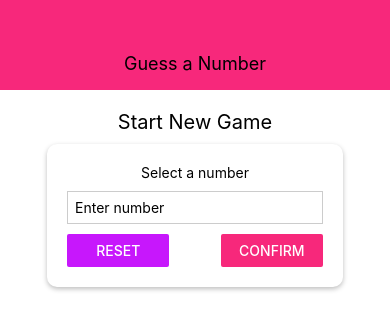
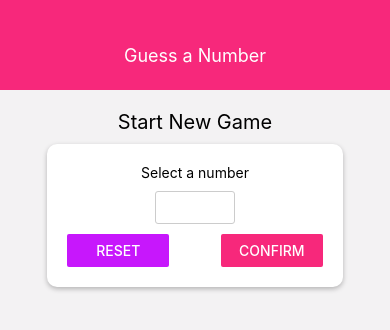
Before and after one commit to LostLite/numbersgame, a React Native app: screen / in a window 390 px wide. Shown: the top 330 px of the page. Built offline with nearby package versions, Linux system fonts and the light colour scheme.

Commit message:
Completed startGameScreen

```diff
--- a/App.js
+++ b/App.js
@@ -1,5 +1,6 @@
 import React from 'react';
 import { StyleSheet, View } from 'react-native';
+import Colors from './constants/colors';
 import { Header } from './components/header';
 import { StartGameScreen } from './screens/startGameScreen';
 
@@ -14,6 +15,7 @@
 
 const styles = StyleSheet.create({
   container: {
-    flex: 1
+    flex: 1,
+    backgroundColor: Colors.mainBackground,
   }
 });
--- a/components/header.js
+++ b/components/header.js
@@ -14,13 +14,13 @@
     header: {
         width: '100%',
         height: 90,
-        paddingTop: 36,
+        paddingTop: 20,
         backgroundColor: Colors.primary,
         alignItems: 'center',
         justifyContent: 'center'
     },
     headerTitle:{
-        color: 'black',
+        color: 'white',
         fontSize: 18
     }
 });
--- /dev/null
+++ b/components/input.js
@@ -0,0 +1,19 @@
+import React from 'react';
+import {StyleSheet, TextInput} from 'react-native';
+
+export default function Input(props) {
+    return (
+        <TextInput {...props} style={{...styles.textInput, ...props.style}} />
+    )
+}
+
+const styles = StyleSheet.create({
+    textInput: {
+        borderColor: '#cccccc',
+        borderWidth: 1,
+        borderRadius: 3,
+        padding: 7,
+        marginTop: 10,
+        marginBottom: 10
+    },
+})
--- /dev/null
+++ b/components/numberContainer.js
@@ -0,0 +1,28 @@
+import React from 'react';
+import {StyleSheet, View, Text} from 'react-native';
+import Colors from '../constants/colors';
+
+export default function NumberContainer(props) {
+    return (
+        <View style={styles.container}>
+            <Text style={styles.number}>{props.children}</Text>
+        </View>
+    )
+}
+
+const styles = StyleSheet.create({
+    container: {
+        borderWidth: 2,
+        borderColor: Colors.accent,
+        padding: 10,
+        borderRadius: 10,
+        marginVertical: 10,
+        alignItems: 'center',
+        justifyContent: 'center'
+    },
+    number: {
+        color: Colors.accent,
+        fontSize: 22,
+    }
+
+});
--- a/constants/colors.js
+++ b/constants/colors.js
@@ -1,4 +1,5 @@
 export default {
     primary: "#f7287b",
-    accent: "#c717fc"
+    accent: "#c717fc",
+    mainBackground: '#F3F2F3'
 }
--- a/screens/startGameScreen.js
+++ b/screens/startGameScreen.js
@@ -1,21 +1,77 @@
-import React from 'react';
-import {StyleSheet, View, Text, TextInput, Button} from 'react-native';
+import React, {useState} from 'react';
+import {StyleSheet, View, Text, Button, TouchableWithoutFeedback, Keyboard, Alert} from 'react-native';
 import Colors from '../constants/colors';
 import { Card } from '../components/card';
+import Input from '../components/input';
+import NumberContainer from '../components/numberContainer';
 
 export const StartGameScreen = props => {
+
+    const [enteredValue, setEnteredValue] = useState('');
+    const [confirmed, setConfirmed] = useState(false );
+    const [selectedNumber, setSelectedNumber] = useState('');
+
+    const numberInputHandler = inputText => setEnteredValue(inputText.replace(/[^0-9]/g,''));
+
+    const resetInputHandler = () => {
+        setEnteredValue('');
+        setConfirmed(false);
+    };
+
+    const confirmInputHandler = () => {
+        const chosenNumber = parseInt(enteredValue);
+        if(isNaN(chosenNumber) || chosenNumber <= 0 || chosenNumber > 99) {
+            Alert.alert('Invalid Number',
+                'Input has to be a number between 1 and 99',
+                [
+                    {
+                        text:'Okay',
+                        style: 'destructive',
+                        onPress: () => resetInputHandler()
+                    }
+                ])
+            return;
+        };
+        setConfirmed(true);
+        setSelectedNumber(chosenNumber);
+        setEnteredValue('');
+        Keyboard.dismiss();
+    };
+
+    let confirmedOutput;
+    if(confirmed) {
+    confirmedOutput =
+        <Card style={styles.summaryContainer}>
+            <Text>You selected:</Text>
+            <NumberContainer>{selectedNumber}</NumberContainer>
+            <Button title="START GAME" />
+        </Card>
+    }
+
     return (
+        <TouchableWithoutFeedback onPress={()=> Keyboard.dismiss()}>
             <View style={styles.container}>
                 <Text style={styles.title}>Start New Game</Text>
                 <Card style={styles.inputContainer}>
                     <Text>Select a number</Text>
-                <TextInput placeholder="Enter number" style={styles.textInput} />
+                    <Input
+                        style={styles.input}
+                        blurOnSubmit
+                        autoCapitalize="none"
+                        autoCorrect={false}
+                        keyboardType="numeric"
+                        maxLength={2}
+                        onChangeText={numberInputHandler}
+                        value={enteredValue} />
                     <View style={styles.buttonContainer}>
-                    <View style={styles.button}><Button title="Reset" color={Colors.accent} onPress={() => {}}/></View>
-                    <View style={styles.button}><Button title="Confirm" color={Colors.primary} onPress={() => {}}/></View>
+                        <View style={styles.button}><Button title="Reset" color={Colors.accent} onPress={() => resetInputHandler()}/></View>
+                        <View style={styles.button}><Button title="Confirm" color={Colors.primary} onPress={() => confirmInputHandler()}/></View>
                     </View>
                 </Card>
+                {confirmedOutput}
             </View>
+        </TouchableWithoutFeedback>
+
     )
 }
 
@@ -35,13 +91,9 @@
         maxWidth: '80%',
         alignItems: 'center',
     },
-    textInput: {
-        width: '100%',
-        borderColor: '#cccccc',
-        borderWidth: 1,
-        padding: 7,
-        marginTop: 10,
-        marginBottom: 10
+    input:{
+        width: 80,
+        textAlign: "center",
     },
     buttonContainer: {
         width: '100%',
@@ -50,5 +102,9 @@
     },
     button: {
         width: '40%'
+    },
+    summaryContainer: {
+        marginTop: 20,
+        alignItems: 'center',
     }
 });
```
Lines whose indentation alone changed are shown as unchanged.
